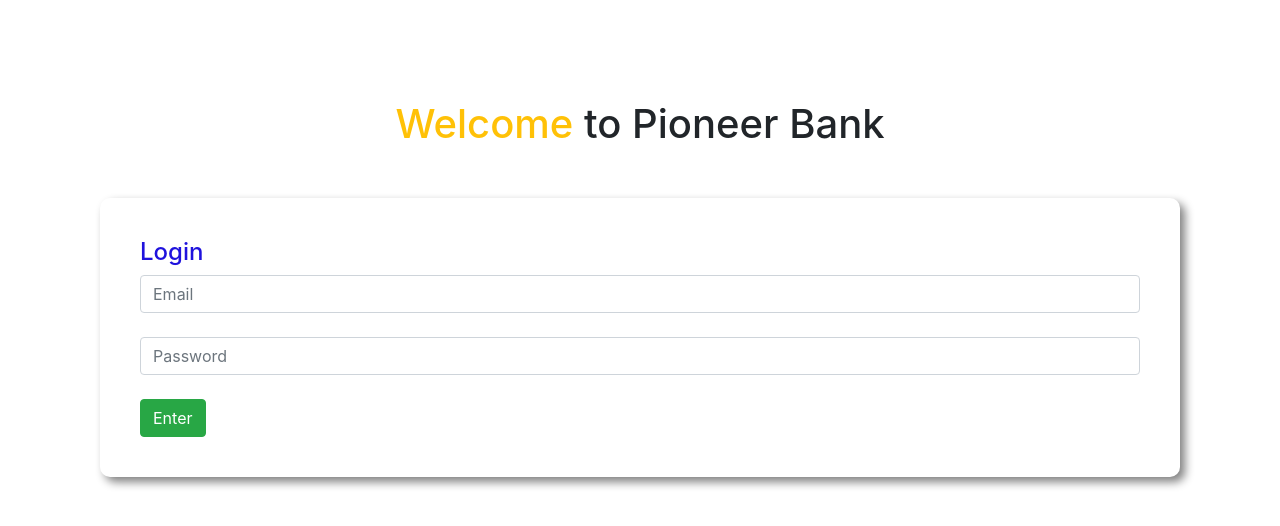
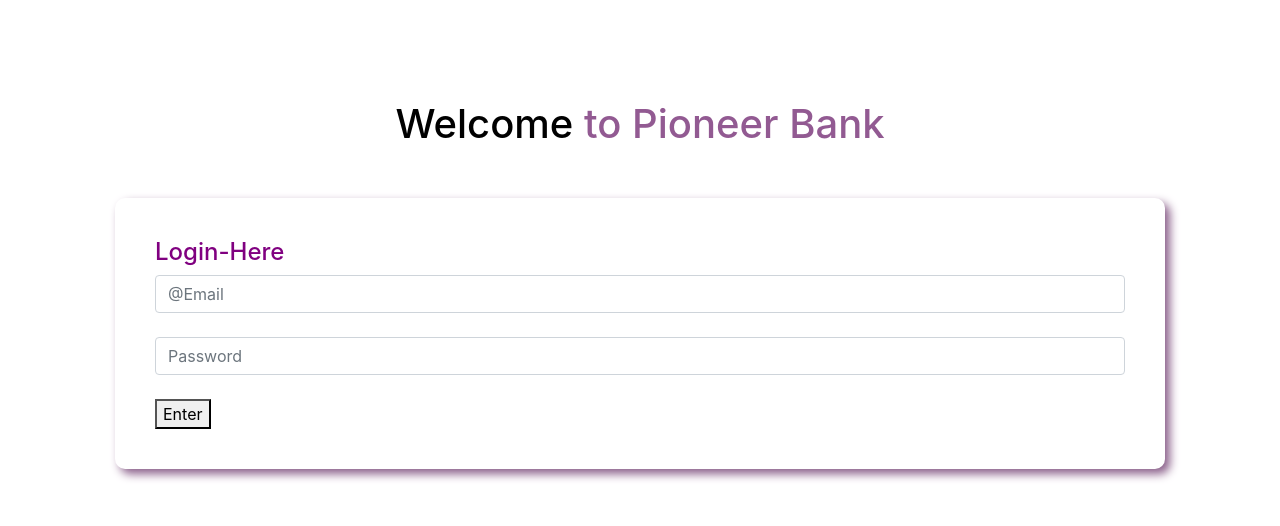
Before and after one commit to AkaashIslam/Pioneer-Bank, a plain HTML site: page index.html in a window 1280 px wide. Drawn offline with nearby package versions, Linux system fonts and the light colour scheme.

Commit message:
added a new file of

```diff
--- a/index.html
+++ b/index.html
@@ -8,16 +8,16 @@
     <link rel="stylesheet" href="style.css">
 </head>
 <body>
-    <main class="">
+    <main class="container akaash">
         <div id="Login-area">
             <h1 class="text-center"><span class="welcome">Welcome</span>  to Pioneer Bank</h1>
             <div class="submit-area">
-                <h4><span class="login-1">Login</span></h4>
-                <input type="text" class="form-control" placeholder="Email">
+                <h4><span class="login-1">Login-Here</span></h4>
+                <input type="text" class="form-control" placeholder="@Email ">
                 <br>
                 <input type="password" class="form-control" name="" id="" placeholder="Password">
                 <br>
-                <button id="login" class="btn btn-success">Enter</button>
+                <button id="login" class="purple">Enter</button>
             </div>
         </div>
         <div id="transaction-area">
@@ -104,7 +104,6 @@
             const currentNumber = parseFloat(current);
             const totalAmount = addedNumber + currentNumber;
             document.getElementById(id).innerText = totalAmount;
-
         }
     </script>
 </body>
--- a/style.css
+++ b/style.css
@@ -2,17 +2,20 @@
     padding: 100px;
 }
 .welcome{
-    color: #ffc107;
+    color: #000000;
 
 }
+.akaash{
+    color:rgb(146, 90, 146);
+}
 .login-1{
-    color: rgb(31, 18, 221);
+    color: purple;
 }
 .submit-area{
     margin-top: 50px;
     padding: 40px;
     border-radius: 10px;
-    box-shadow: 5px 5px 10px gray;
+    box-shadow: 5px 5px 10px rgb(138, 95, 138);
 }
 #transaction-area{
     display: none;
@@ -22,7 +25,7 @@
     color: white;
     padding: 20px;
     border-radius: 10px;
-    box-shadow: 5px 5px 10px gray;
+    box-shadow: 5px 5px 10px rgb(156, 160, 160);
 
 }
 .deposit{
```
